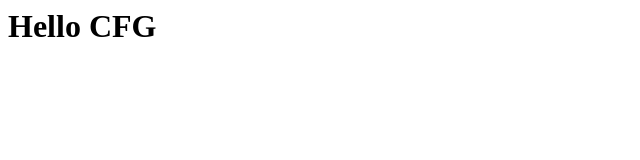
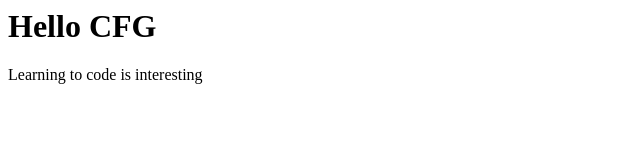
Before and after one commit to nibrasi/web-project, a plain HTML site: page first_site/index.html in a window 1280 px wide. Shown: the whole page, without its empty margins (0-640 px from the left). Drawn offline with Linux system fonts and the light colour scheme.

Commit message:
Learning git

```diff
--- a/first_site/index.html
+++ b/first_site/index.html
@@ -1 +1,2 @@
 <h1>Hello CFG</h1>
+<p> Learning to code is interesting </p>
```
